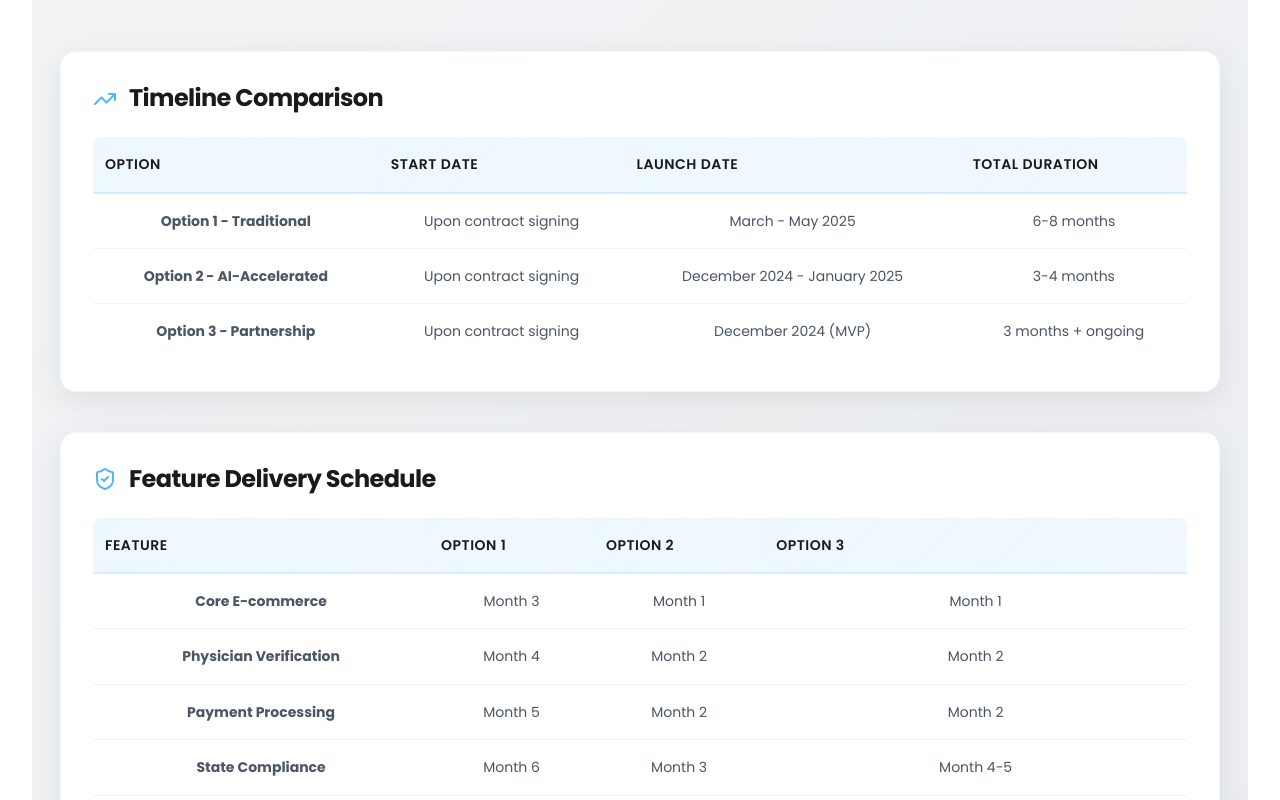
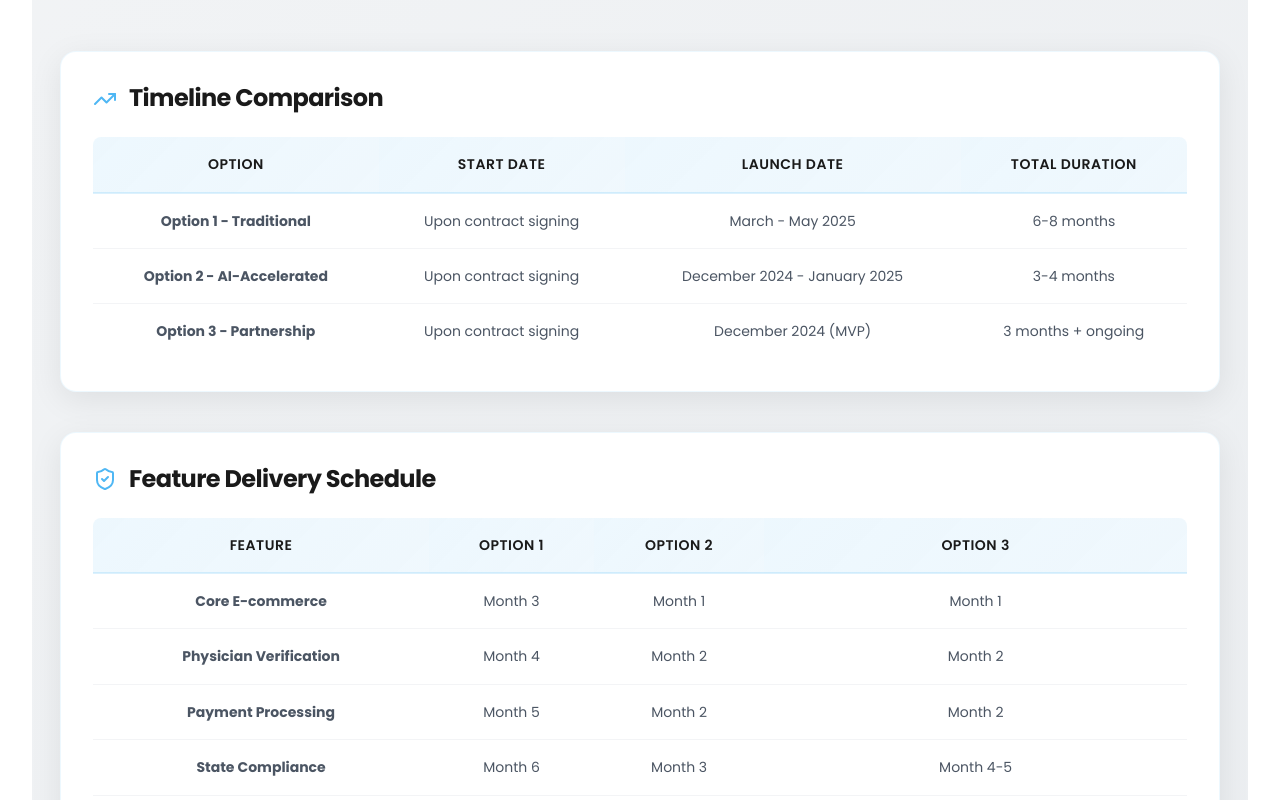
Before and after one commit to silverfoxmediaco/vistapeptides, a React (Vite) app: page /proposal in a window 1280 px wide. Shown: the part 2760-3560 px from the top of the page. Built offline with nearby package versions, Linux system fonts and the light colour scheme.

Commit message:
styling adjustments to proposal page

```diff
--- a/src/pages/Proposal.css
+++ b/src/pages/Proposal.css
@@ -114,7 +114,7 @@
 
 .proposal-recommended-badge {
   position: absolute;
-  top: -12px;
+  top: 8px;
   right: 20px;
   background: linear-gradient(135deg, #4FB7F4 0%, #3BA5E8 100%);
   color: white;
@@ -358,7 +358,7 @@
 }
 
 .proposal-table th {
-  text-align: left;
+  text-align: center;
   padding: 16px 12px;
   background: linear-gradient(135deg, rgba(79, 183, 244, 0.1) 0%, rgba(59, 165, 232, 0.08) 100%);
   border-bottom: 2px solid rgba(79, 183, 244, 0.2);
```
